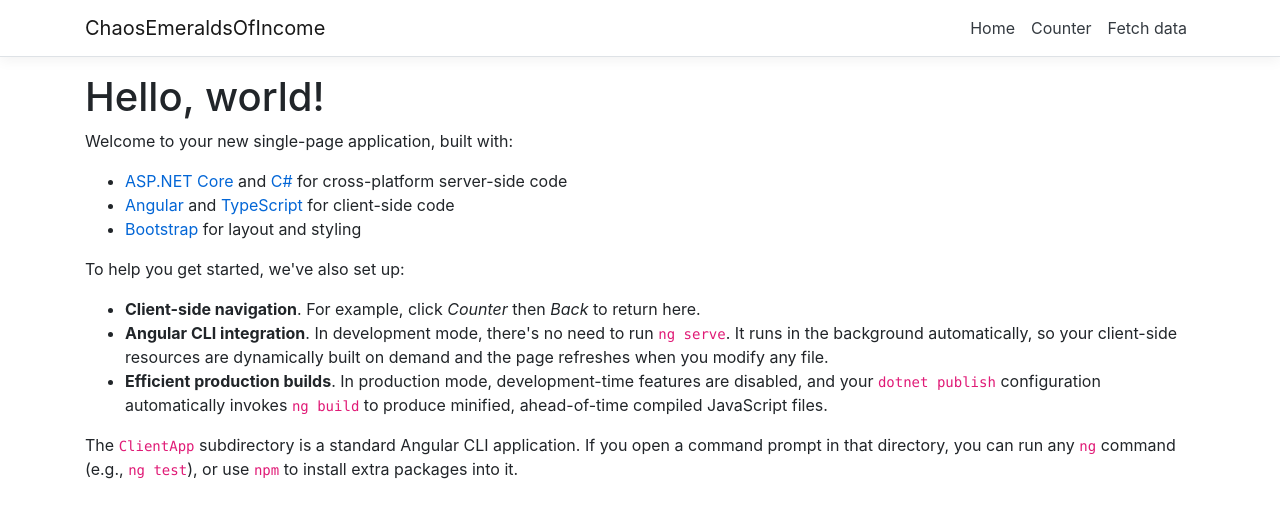
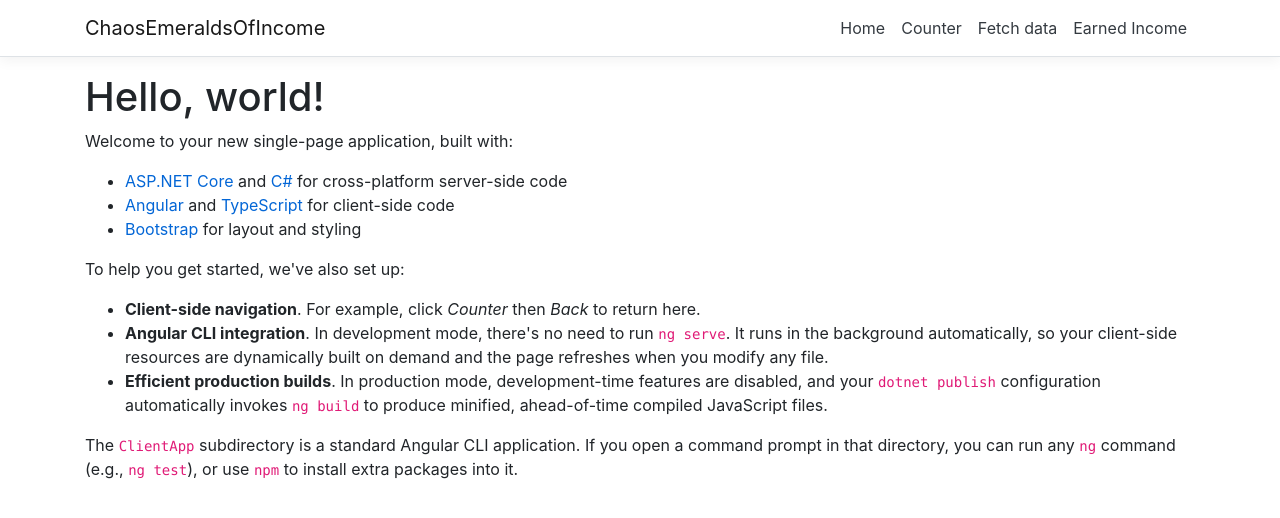
Before and after one commit to Paul464-otieno/Chaos, an Angular app in the folder ClientApp/: page / in a window 1280 px wide. Shown: the top 518 px of the page. Built offline with nearby package versions, Linux system fonts and the light colour scheme.

Commit message:
added earned income component to app module and routing

```diff
--- a/ClientApp/src/app/nav-menu/nav-menu.component.html
+++ b/ClientApp/src/app/nav-menu/nav-menu.component.html
@@ -37,6 +37,11 @@
               >Fetch data</a
             >
           </li>
+          <li class="nav-item" [routerLinkActive]="['link-active']">
+            <a class="nav-link text-dark" [routerLink]="['/earned-income']">
+              Earned Income
+            </a>
+          </li>
         </ul>
       </div>
     </div>
```
Also changed, not shown: ClientApp/src/app/app.module.ts (+6 -1 lines).
